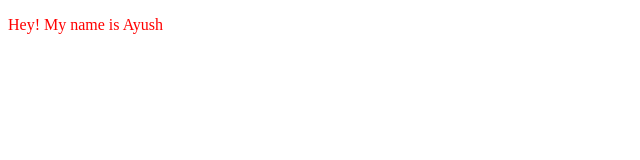
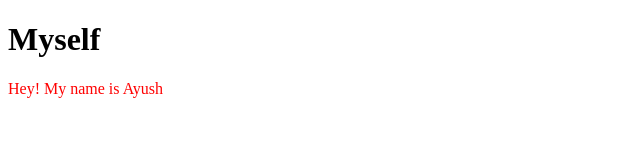
Before and after one commit to AyushWangane/localrepo, a plain HTML site: page index.html in a window 1280 px wide. Shown: the whole page, without its empty margins (0-640 px from the left). Drawn offline with Linux system fonts and the light colour scheme.

Commit message:
html changes

```diff
--- a/index.html
+++ b/index.html
@@ -7,6 +7,7 @@
     <link rel="stylesheet" href="style.css">
 </head>
 <body>
+    <h1>Myself</h1>
     <p>Hey! My name is Ayush</p>
 </body>
 </html>
```
